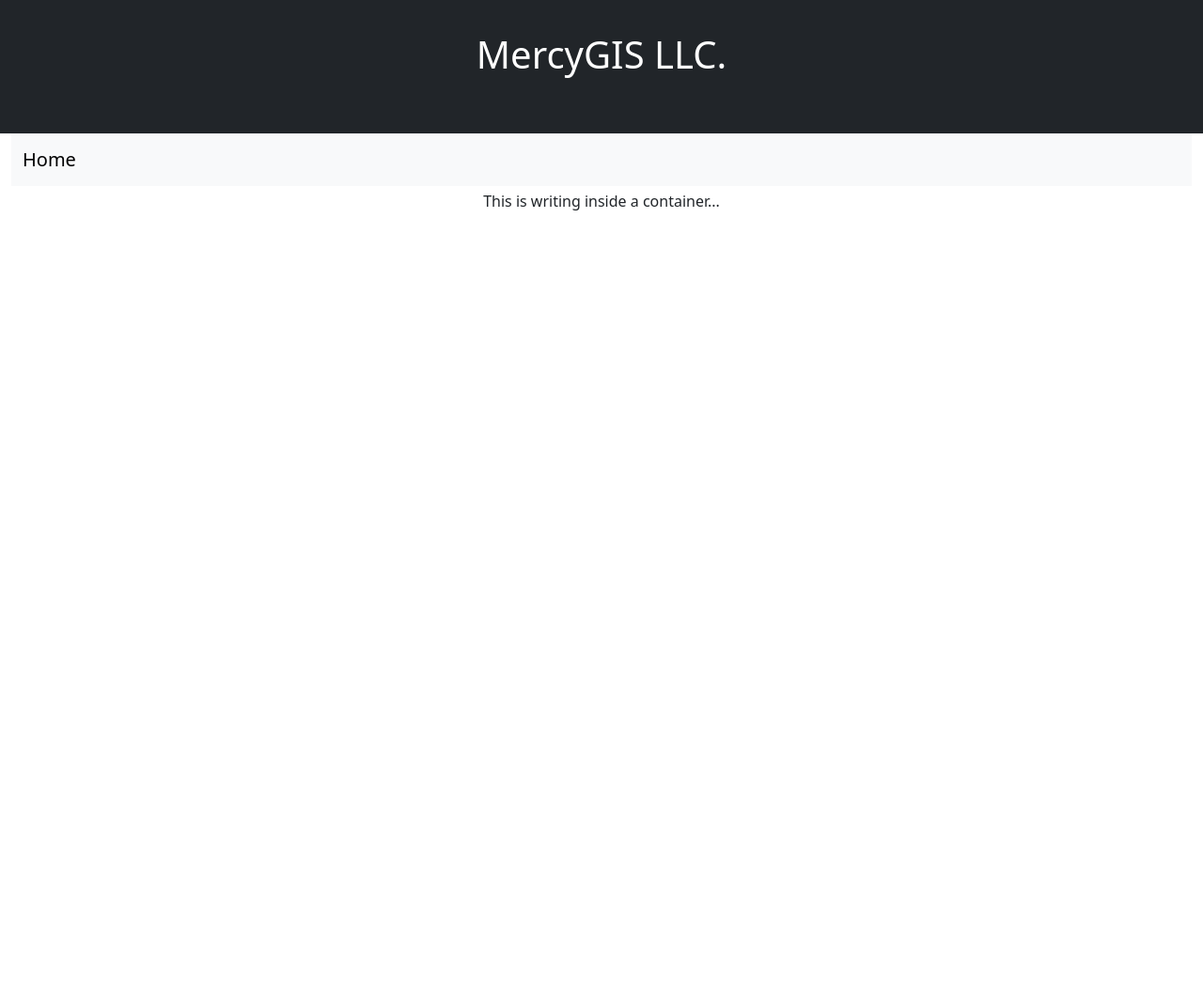
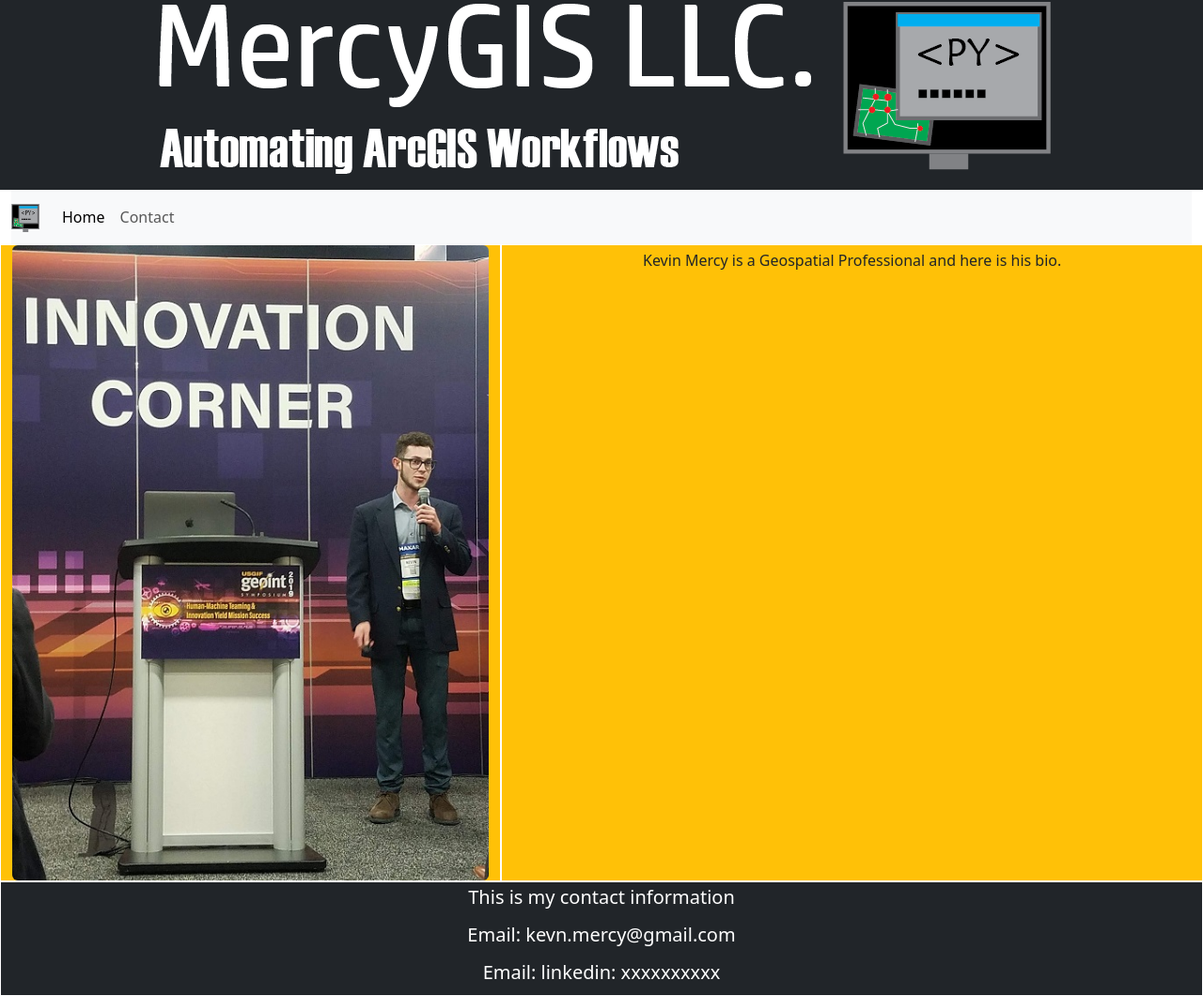
Before and after one commit to kmercyUSCSSI/web_app, a plain HTML site: page docs/index.html in a window 1280 px wide. Shown: the part 318-1378 px from the top of the page at 94% size. Before the commit the page ends 800 px from the top, so only its background shows below. Drawn offline with nearby package versions, Linux system fonts and the light colour scheme.

Commit message:
Changes to add in new images, and start navbar for bootstrap components.

```diff
--- a/docs/index.html
+++ b/docs/index.html
@@ -4,7 +4,11 @@
     <meta charset="utf-8">
     <meta name="viewport" content="width=device-width, initial-scale=1">
     <title>MercyGIS LLC.</title>
-    <link href="https://cdn.jsdelivr.net/npm/bootstrap@5.3.1/dist/css/bootstrap.min.css" rel="stylesheet" integrity="sha384-4bw+/aepP/YC94hEpVNVgiZdgIC5+VKNBQNGCHeKRQN+PtmoHDEXuppvnDJzQIu9" crossorigin="anonymous">
+    <link
+      rel="icon"
+      type="image/png"
+      href="favicon-MercyGISLLC-transparent.png"/>
+    <link href="https://cdn.jsdelivr.net/npm/bootstrap@5.3.0/dist/css/bootstrap.min.css" rel="stylesheet" integrity="sha384-9ndCyUaIbzAi2FUVXJi0CjmCapSmO7SnpJef0486qhLnuZ2cdeRhO02iuK6FUUVM" crossorigin="anonymous">
     <style>
       html, body {
         min-height: 100%;
@@ -12,25 +16,46 @@
     </style>
   </head>
   <body>
-    <div class="container-fluid p-1 bg-dark">
-      <image src="image_transparent.png" class="img-fluid">
-      <h1 class="text-white p-5 text-center">MercyGIS LLC.</h1>
+    <div class="container-fluid p-1 bg-dark text-center">
+      <img src="3D-lidar-elevation-point-cloud.png" class="img-fluid" alt="3D lidar point cloud image from export of UAS photogrammetric data capture.">
+      <img src="icon-MercyGISLLC-transparentbg-whitetxt.png" class="img-fluid" alt="MercyGIS LLC. transparent logo with white text.">
     </div>
     <div class="container-fluid">
       <nav class="navbar navbar-expand-lg navbar-light bg-light">
-        <div class="container-fluid">
-          <a class="navbar-brand" href="#">Home</a>
+          <a class="navbar-brand" href="#">
+            <img src="favicon-MercyGISLLC-transparent.png" width="30" height="30" alt="favicon for MercyGIS LLC.">
+          </a>
           <button class="navbar-toggler" type="button" data-bs-toggle="collapse" data-bs-target="#navbarSupportedContent" aria-controls="navbarSupportedContent" aria-expanded="false" aria-label="Toggle navigation">
             <span class="navbar-toggler-icon"></span>
           </button>
+          <div class="collapse navbar-collapse" id="navbarSupportedContent">
+            <ul class="navbar-nav">
+              <li class="nav-item">
+                <a class="nav-link active" aria-current="page" href="#home">Home</a>
+              </li>
+              <li class="nav-item">
+                <a class="nav-link" href="#contact">Contact</a>
+              </li>
+            </ul>
+          </div>
+      </nav>
+    </div>
+    <div class="container-fluid">
+      <div id="home" class="row">
+        <div class="col-sm-5 bg-warning border border-white">
+          <image class="rounded img-fluid mx-auto d-block" src="kevin-mercy-headshot.jpg" alt="Headshot of Kevin Mercy at USGIF GEOINT Conferences presenting a paper in 2019.">
         </div>
-      </nav>
-      <div class="col-12 text-center p-1">
-        <p>This is writing inside a container...</p>
+        <div class="col-sm-7 text-center p-1 bg-warning border border-white">
+          <p>Kevin Mercy is a Geospatial Professional and here is his bio.</p>
+        </div>
+      </div>
+      <div id="contact" class="row">
+        <div class="col-12 bg-dark border border-white">
+          <h5 class="text-white p-1 text-center">This is my contact information</h5>
+          <h5 class="text-white p-1 text-center">Email: kevn.mercy@gmail.com</h5>
+          <h5 class="text-white p-1 text-center">Email: linkedin: xxxxxxxxxx</h5>
+        </div>
       </div>
     </div>
-    <script src="https://cdn.jsdelivr.net/npm/bootstrap@5.3.1/dist/js/bootstrap.bundle.min.js" integrity="sha384-HwwvtgBNo3bZJJLYd8oVXjrBZt8cqVSpeBNS5n7C8IVInixGAoxmnlMuBnhbgrkm" crossorigin="anonymous"></script>
-    <script src="https://cdn.jsdelivr.net/npm/@popperjs/core@2.11.8/dist/umd/popper.min.js" integrity="sha384-I7E8VVD/ismYTF4hNIPjVp/Zjvgyol6VFvRkX/vR+Vc4jQkC+hVqc2pM8ODewa9r" crossorigin="anonymous"></script>
-    <script src="https://cdn.jsdelivr.net/npm/bootstrap@5.3.1/dist/js/bootstrap.min.js" integrity="sha384-Rx+T1VzGupg4BHQYs2gCW9It+akI2MM/mndMCy36UVfodzcJcF0GGLxZIzObiEfa" crossorigin="anonymous"></script>
-  </body>
+    <script src="https://cdn.jsdelivr.net/npm/bootstrap@5.3.0/dist/js/bootstrap.bundle.min.js" integrity="sha384-geWF76RCwLtnZ8qwWowPQNguL3RmwHVBC9FhGdlKrxdiJJigb/j/68SIy3Te4Bkz" crossorigin="anonymous"></script>
 </html>
```
Also changed, not shown: web/html/index.html (+38 -13 lines), docs/favicon-MercyGISLLC-transparent.png (added), docs/icon-MercyGISLLC-transparentbg-whitetxt.png (added), docs/kevin-mercy-headshot.jpg (added), web/public/favicon-MercyGISLLC-transparent.png (added), web/public/icon-MercyGISLLC-transparentbg-whitetxt.png (added), web/public/kevin-mercy-headshot.jpg (added), 4 other files.
